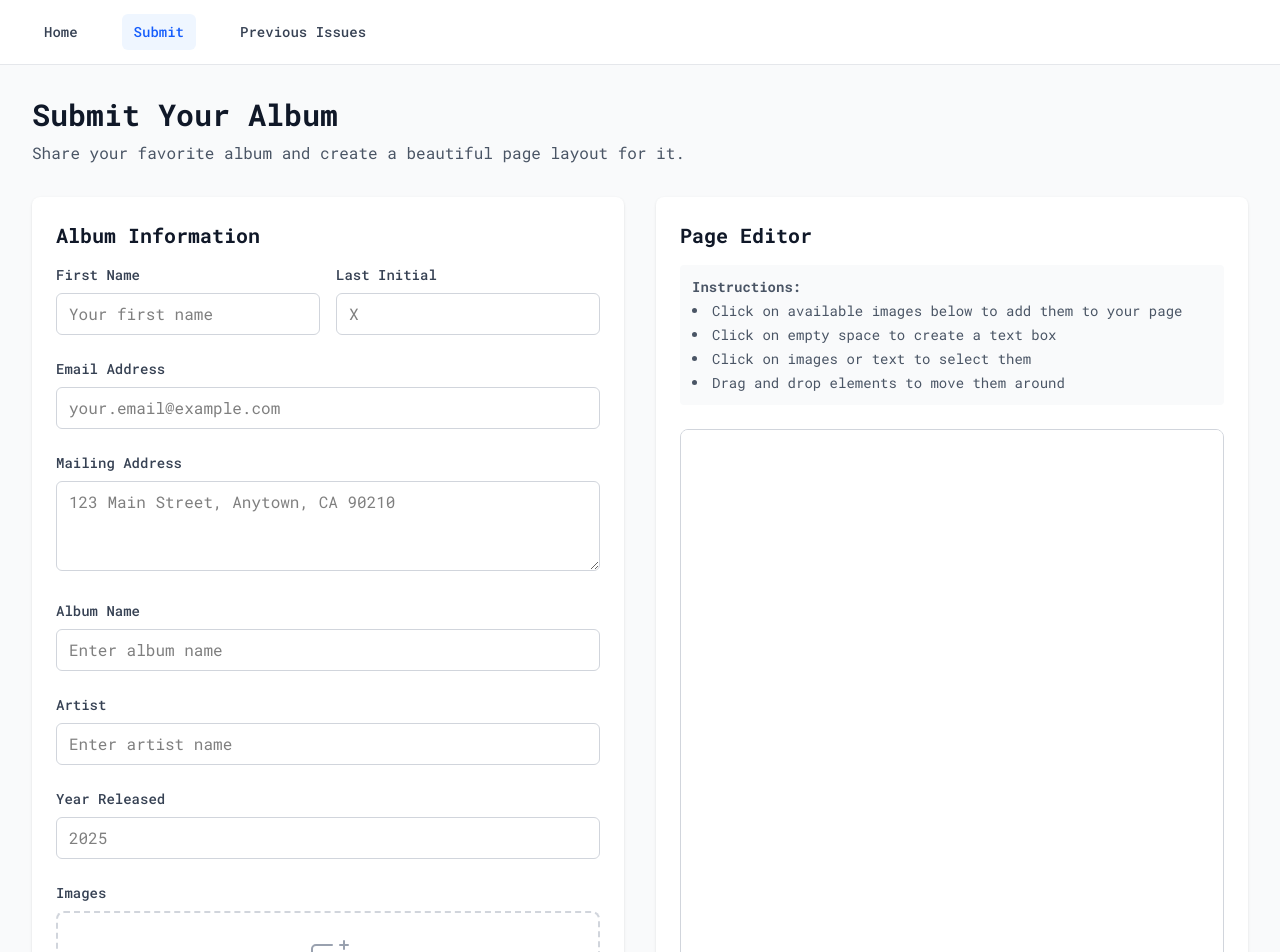
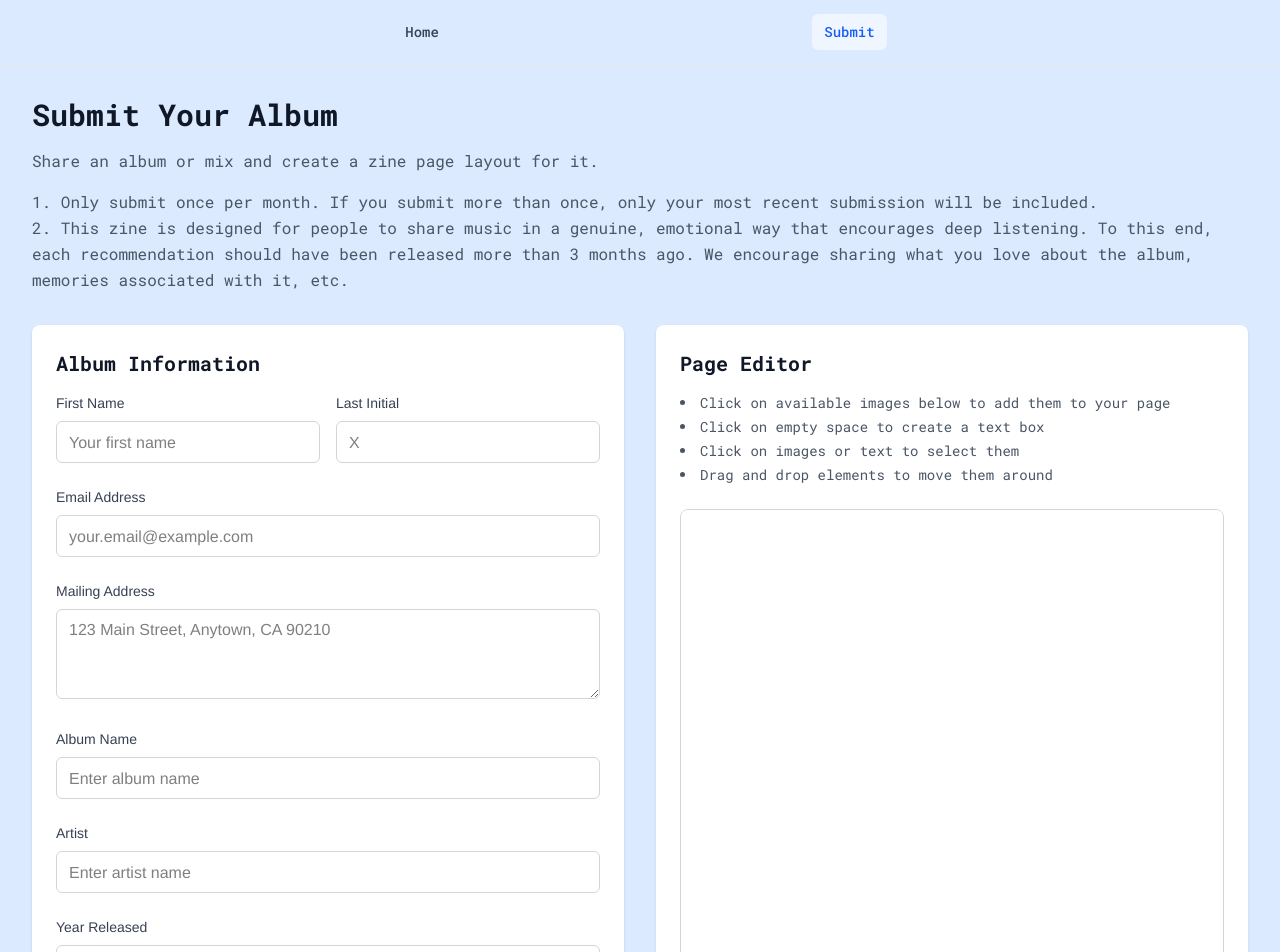
Before and after one commit to azaz358/album-zine, a Next.js app: page /submit in a window 1280 px wide. Shown: the top 952 px of the page. Built offline with nearby package versions, Linux system fonts and the light colour scheme.

Commit message:
update formatting stuff

```diff
--- a/src/app/globals.css
+++ b/src/app/globals.css
@@ -10,6 +10,7 @@
   --color-foreground: var(--foreground);
   --font-sans: var(--font-roboto-mono);
   --font-mono: var(--font-roboto-mono);
+  --font-helvetica: Helvetica, Arial, sans-serif;
 }
 
 @media (prefers-color-scheme: dark) {
@@ -23,3 +24,19 @@ body {
   background: var(--background);
   color: var(--foreground);
 }
+
+/* Custom fade-in animation */
+@keyframes fadeIn {
+  from {
+    opacity: 0;
+    transform: translateY(-8px);
+  }
+  to {
+    opacity: 1;
+    transform: translateY(0);
+  }
+}
+
+.animate-fade-in {
+  animation: fadeIn 0.7s ease-out forwards;
+}
--- a/src/app/issues/page.tsx
+++ b/src/app/issues/page.tsx
@@ -14,7 +14,7 @@ interface Submission {
 }
 
 export default function Issues() {
-  <div>
+  <div className="bg-blue-100">
     Hello world!
   </div>
 }
--- a/src/app/submit/page.tsx
+++ b/src/app/submit/page.tsx
@@ -114,12 +114,24 @@ export default function Submit() {
   };
 
   return (
-    <div className="min-h-screen bg-gray-50 py-8">
+    <div className="min-h-screen bg-blue-100 py-8">
       <div className="max-w-7xl mx-auto px-4 sm:px-6 lg:px-8">
         <div className="mb-8">
           <h1 className="text-3xl font-bold text-gray-900 mb-2">Submit Your Album</h1>
-          <p className="text-gray-600">
-            Share your favorite album and create a beautiful page layout for it.
+          <p className="text-gray-600 mt-4">
+            Share an album or mix and create a zine page layout for it.
+            <ol className="list-decimal list-inside leading-relaxed mt-4">
+              <li>
+                Only submit once per month. If you submit more than once, only your
+                most recent submission will be included.
+              </li>
+              <li>
+                This zine is designed for people to share music in a genuine, emotional
+                way that encourages deep listening. To this end, each recommendation should
+                have been released more than 3 months ago. We encourage
+                sharing what you love about the album, memories associated with it, etc.
+              </li>
+            </ol>
           </p>
         </div>
 
--- a/src/components/Layout.tsx
+++ b/src/components/Layout.tsx
@@ -20,7 +20,6 @@ export default function Layout({ children }: LayoutProps) {
   const navItems = [
     { href: '/', label: 'Home', exact: true },
     { href: '/submit', label: 'Submit' },
-    { href: '/issues', label: 'Previous Issues' },
   ];
 
   const isActive = (href: string, exact?: boolean) => {
@@ -33,11 +32,12 @@ export default function Layout({ children }: LayoutProps) {
   return (
     <div className="min-h-screen bg-gray-50">
       {/* Header */}
-      <header className="bg-white shadow-sm border-b border-gray-200">
+      <header className="bg-blue-100 shadow-sm border-b border-gray-200">
         <div className="max-w-7xl mx-auto px-4 sm:px-6 lg:px-8">
-          <div className="flex justify-between items-center h-16">
+          <div className="relative h-16">
 
-            <nav className="hidden md:flex space-x-8">
+            {/* Desktop Navigation - Full Width */}
+            <nav className="hidden md:flex justify-evenly items-center h-full w-full">
               {navItems.map((item) => (
                 <Link
                   key={item.href}
@@ -54,7 +54,7 @@ export default function Layout({ children }: LayoutProps) {
             </nav>
 
             {/* Mobile menu button */}
-            <div className="md:hidden">
+            <div className="md:hidden absolute right-0 top-1/2 transform -translate-y-1/2">
               <button
                 type="button"
                 onClick={() => setIsMobileMenuOpen(!isMobileMenuOpen)}
--- a/src/components/PageEditor.tsx
+++ b/src/components/PageEditor.tsx
@@ -165,15 +165,12 @@ function PageEditor({ pageElements, setPageElements, uploadedImages }: PageEdito
         </div>
 
         {/* Instructions */}
-        <div className="mt-4 text-sm text-gray-600 bg-gray-50 p-3 rounded mb-6">
-          <p><strong>Instructions:</strong></p>
-          <ul className="list-disc list-inside space-y-1 mt-1">
-            <li>Click on available images below to add them to your page</li>
-            <li>Click on empty space to create a text box</li>
-            <li>Click on images or text to select them</li>
-            <li>Drag and drop elements to move them around</li>
-          </ul>
-        </div>
+        <ul className="list-disc list-inside space-y-1 mt-1 text-gray-600 text-sm mb-6">
+        <li>Click on available images below to add them to your page</li>
+        <li>Click on empty space to create a text box</li>
+        <li>Click on images or text to select them</li>
+        <li>Drag and drop elements to move them around</li>
+        </ul>
 
         {/* Available Images */}
         {uploadedImages.length > 0 && (
--- a/src/components/SubmissionForm.tsx
+++ b/src/components/SubmissionForm.tsx
@@ -15,7 +15,7 @@ interface SubmissionFormProps {
 // Helper component for field errors
 function FieldError({ error }: { error?: string }) {
   if (!error) return null;
-  return <p className="text-red-600 text-sm mt-1">{error}</p>;
+  return <p className="text-red-600 text-sm mt-1 font-helvetica">{error}</p>;
 }
 
 export default function SubmissionForm({
@@ -57,7 +57,7 @@ export default function SubmissionForm({
       {/* Personal Information */}
       <div className="grid grid-cols-2 gap-4">
         <div>
-          <label htmlFor="firstName" className="block text-sm font-medium text-gray-700 mb-2">
+          <label htmlFor="firstName" className="block text-sm font-medium text-gray-700 mb-2 font-helvetica">
             First Name
           </label>
           <input
@@ -65,7 +65,7 @@ export default function SubmissionForm({
             id="firstName"
             value={formData.firstName}
             onChange={(e) => onFormChange('firstName', e.target.value)}
-            className={`w-full px-3 py-2 border rounded-md focus:outline-none focus:ring-2 focus:ring-blue-500 focus:border-transparent text-black ${
+            className={`w-full px-3 py-2 border rounded-md focus:outline-none focus:ring-2 focus:ring-blue-500 focus:border-transparent text-black placeholder:font-helvetica ${
               validationErrors.firstName ? 'border-red-300' : 'border-gray-300'
             }`}
             placeholder="Your first name"
@@ -73,7 +73,7 @@ export default function SubmissionForm({
           <FieldError error={validationErrors.firstName} />
         </div>
         <div>
-          <label htmlFor="lastInitial" className="block text-sm font-medium text-gray-700 mb-2">
+          <label htmlFor="lastInitial" className="block text-sm font-medium text-gray-700 mb-2 font-helvetica">
             Last Initial
           </label>
           <input
@@ -81,7 +81,7 @@ export default function SubmissionForm({
             id="lastInitial"
             value={formData.lastInitial}
             onChange={(e) => onFormChange('lastInitial', e.target.value.slice(0, 1).toUpperCase())}
-            className={`w-full px-3 py-2 border rounded-md focus:outline-none focus:ring-2 focus:ring-blue-500 focus:border-transparent text-black ${
+            className={`w-full px-3 py-2 border rounded-md focus:outline-none focus:ring-2 focus:ring-blue-500 focus:border-transparent text-black placeholder:font-helvetica ${
               validationErrors.lastInitial ? 'border-red-300' : 'border-gray-300'
             }`}
             placeholder="X"
@@ -92,7 +92,7 @@ export default function SubmissionForm({
       </div>
 
       <div>
-        <label htmlFor="email" className="block text-sm font-medium text-gray-700 mb-2">
+        <label htmlFor="email" className="block text-sm font-medium text-gray-700 mb-2 font-helvetica">
           Email Address
         </label>
         <input
@@ -100,7 +100,7 @@ export default function SubmissionForm({
           id="email"
           value={formData.email}
           onChange={(e) => onFormChange('email', e.target.value)}
-          className={`w-full px-3 py-2 border rounded-md focus:outline-none focus:ring-2 focus:ring-blue-500 focus:border-transparent text-black ${
+          className={`w-full px-3 py-2 border rounded-md focus:outline-none focus:ring-2 focus:ring-blue-500 focus:border-transparent text-black placeholder:font-helvetica ${
             validationErrors.email ? 'border-red-300' : 'border-gray-300'
           }`}
           placeholder="your.email@example.com"
@@ -109,14 +109,14 @@ export default function SubmissionForm({
       </div>
 
       <div>
-        <label htmlFor="mailingAddress" className="block text-sm font-medium text-gray-700 mb-2">
+        <label htmlFor="mailingAddress" className="block text-sm font-medium text-gray-700 mb-2 font-helvetica">
           Mailing Address
         </label>
         <textarea
           id="mailingAddress"
           value={formData.mailingAddress}
           onChange={(e) => onFormChange('mailingAddress', e.target.value)}
-          className={`w-full px-3 py-2 border rounded-md focus:outline-none focus:ring-2 focus:ring-blue-500 focus:border-transparent text-black ${
+          className={`w-full px-3 py-2 border rounded-md focus:outline-none focus:ring-2 focus:ring-blue-500 focus:border-transparent text-black placeholder:font-helvetica ${
             validationErrors.mailingAddress ? 'border-red-300' : 'border-gray-300'
           }`}
           placeholder="123 Main Street, Anytown, CA 90210"
@@ -127,7 +127,7 @@ export default function SubmissionForm({
 
       {/* Album Information */}
       <div>
-        <label htmlFor="albumName" className="block text-sm font-medium text-gray-700 mb-2">
+        <label htmlFor="albumName" className="block text-sm font-medium text-gray-700 mb-2 font-helvetica">
           Album Name
         </label>
         <input
@@ -135,7 +135,7 @@ export default function SubmissionForm({
           id="albumName"
           value={formData.albumName}
           onChange={(e) => onFormChange('albumName', e.target.value)}
-          className={`w-full px-3 py-2 border rounded-md focus:outline-none focus:ring-2 focus:ring-blue-500 focus:border-transparent text-black ${
+          className={`w-full px-3 py-2 border rounded-md focus:outline-none focus:ring-2 focus:ring-blue-500 focus:border-transparent text-black placeholder:font-helvetica ${
             validationErrors.albumName ? 'border-red-300' : 'border-gray-300'
           }`}
           placeholder="Enter album name"
@@ -144,7 +144,7 @@ export default function SubmissionForm({
       </div>
 
       <div>
-        <label htmlFor="artist" className="block text-sm font-medium text-gray-700 mb-2">
+        <label htmlFor="artist" className="block text-sm font-medium text-gray-700 mb-2 font-helvetica">
           Artist
         </label>
         <input
@@ -152,7 +152,7 @@ export default function SubmissionForm({
           id="artist"
           value={formData.artist}
           onChange={(e) => onFormChange('artist', e.target.value)}
-          className={`w-full px-3 py-2 border rounded-md focus:outline-none focus:ring-2 focus:ring-blue-500 focus:border-transparent text-black ${
+          className={`w-full px-3 py-2 border rounded-md focus:outline-none focus:ring-2 focus:ring-blue-500 focus:border-transparent text-black placeholder:font-helvetica ${
             validationErrors.artist ? 'border-red-300' : 'border-gray-300'
           }`}
           placeholder="Enter artist name"
@@ -161,7 +161,7 @@ export default function SubmissionForm({
       </div>
 
       <div>
-        <label htmlFor="yearReleased" className="block text-sm font-medium text-gray-700 mb-2">
+        <label htmlFor="yearReleased" className="block text-sm font-medium text-gray-700 mb-2 font-helvetica">
           Year Released
         </label>
         <input
@@ -169,7 +169,7 @@ export default function SubmissionForm({
           id="yearReleased"
           value={formData.yearReleased}
           onChange={(e) => onFormChange('yearReleased', e.target.value)}
-          className={`w-full px-3 py-2 border rounded-md focus:outline-none focus:ring-2 focus:ring-blue-500 focus:border-transparent text-black ${
+          className={`w-full px-3 py-2 border rounded-md focus:outline-none focus:ring-2 focus:ring-blue-500 focus:border-transparent text-black placeholder:font-helvetica ${
             validationErrors.yearReleased ? 'border-red-300' : 'border-gray-300'
           }`}
           placeholder={new Date().getFullYear().toString()}
@@ -181,7 +181,7 @@ export default function SubmissionForm({
 
       {/* Image Upload */}
       <div>
-        <label className="block text-sm font-medium text-gray-700 mb-2">
+        <label className="block text-sm font-medium text-gray-700 mb-2 font-helvetica">
           Images
         </label>
         <div className="space-y-4">
@@ -193,10 +193,10 @@ export default function SubmissionForm({
             <svg className="mx-auto h-12 w-12 text-gray-400 mb-2" fill="none" stroke="currentColor" viewBox="0 0 48 48">
               <path d="M28 8H12a4 4 0 00-4 4v20m32-12v8m0 0v8a4 4 0 01-4 4H12a4 4 0 01-4-4v-4m32-4l-3.172-3.172a4 4 0 00-5.656 0L28 28M8 32l9.172-9.172a4 4 0 015.656 0L28 28m0 0l4 4m4-24h8m-4-4v8m-12 4h.02" strokeWidth={2} strokeLinecap="round" strokeLinejoin="round" />
             </svg>
-            <p className="text-gray-600">
+            <p className="text-gray-600 font-helvetica">
               <span className="font-medium text-blue-600 hover:text-blue-500">Click to upload</span> or drag and drop
             </p>
-            <p className="text-xs text-gray-500">PNG, JPG, GIF up to 10MB</p>
+            <p className="text-xs text-gray-500 font-helvetica">PNG, JPG, GIF up to 10MB</p>
           </button>
 
           <input
--- a/src/components/TextElement.tsx
+++ b/src/components/TextElement.tsx
@@ -169,7 +169,7 @@ export default function TextElement({
             onChange={handleTextChange}
             onBlur={handleTextBlur}
             onKeyDown={handleKeyDown}
-            className="w-full h-full p-2 border-0 bg-transparent resize-none outline-none text-black"
+            className="w-full h-full p-2 border-0 bg-transparent resize-none outline-none text-black placeholder:font-helvetica"
             style={{
               fontSize: element.fontSize || 14,
               fontFamily: element.fontFamily || 'Helvetica, Arial, sans-serif',
--- a/tailwind.config.ts
+++ b/tailwind.config.ts
@@ -11,6 +11,7 @@ export default {
       fontFamily: {
         mono: ['var(--font-roboto-mono)', 'ui-monospace', 'monospace'],
         sans: ['var(--font-roboto-mono)', 'ui-monospace', 'monospace'],
+        helvetica: ['Helvetica', 'Arial', 'sans-serif'],
       },
       colors: {
         background: "var(--background)",
```
Also changed, not shown: src/app/page.tsx (+4 -20 lines), 1 other file (tests, documents, lock files or other folders).
